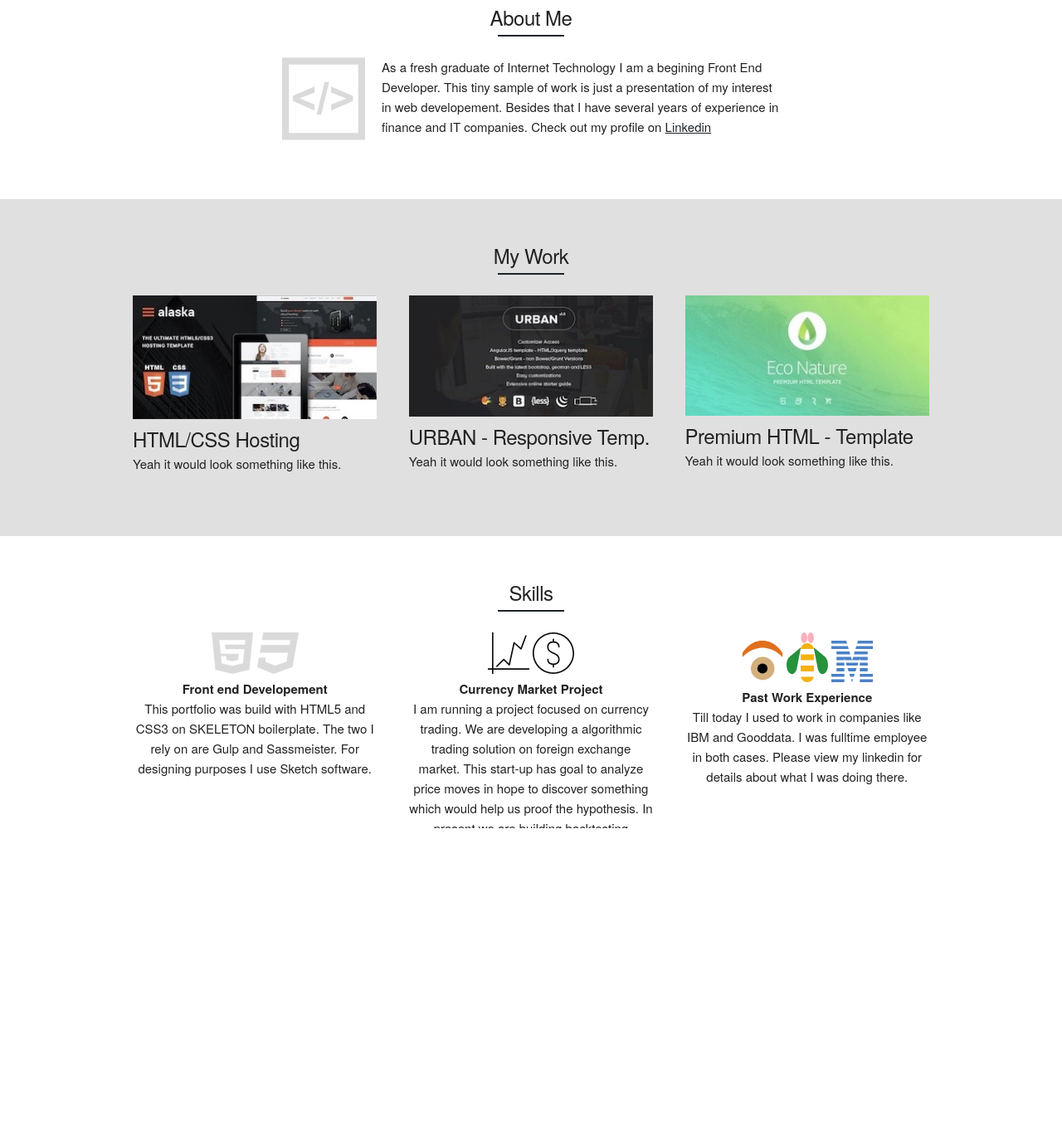
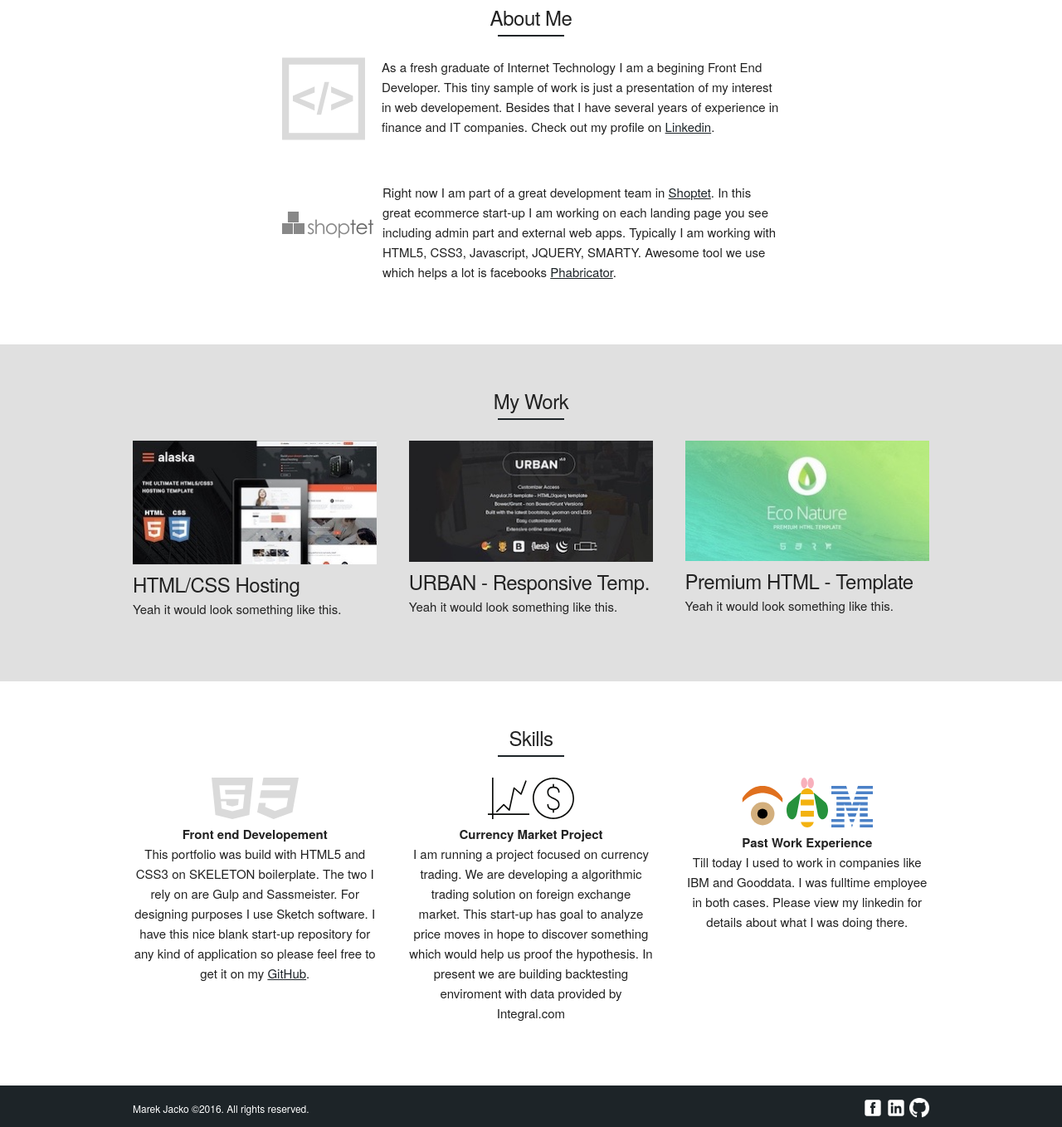
Before and after one commit to MarekJCK/marek-personal, a website: page index.html in a window 1280 px wide. Shown: the part 527-1885 px from the top of the page at 83% size. Before the commit the page ends 1710 px from the top, so only its background shows below. Drawn offline with Linux system fonts and the light colour scheme.

Commit message:
shoptet article added, skills part adjusted and footer update

```diff
--- a/index.html
+++ b/index.html
@@ -76,7 +76,23 @@
 
             <div class="bio-body">
 
-              <p>As a fresh graduate of Internet Technology I am a begining Front End Developer. This tiny sample of work is just a presentation of my interest in web developement. Besides that I have several years of experience in finance and IT companies. Check out my profile on <a href="https://www.linkedin.com/in/marekjacko">Linkedin</a></p>
+              <p>As a fresh graduate of Internet Technology I am a begining Front End Developer. This tiny sample of work is just a presentation of my interest in web developement. Besides that I have several years of experience in finance and IT companies. Check out my profile on <a href="https://www.linkedin.com/in/marekjacko">Linkedin</a>.</p>
+
+            </div>
+
+          </div>
+
+          <div class="bio">
+
+            <div class="bio-image bio-image-shoptet">
+
+              <a href="https://www.shoptet.cz/" target="_blank" title="shoptet.cz"><img src="img/shoptet.png" alt="shoptet"></a>
+
+            </div>
+
+            <div class="bio-body">
+
+              <p>Right now I am part of a great development team in <a href="https://www.shoptet.cz/nas-tym/" target="_blank">Shoptet</a>. In this great ecommerce start-up I am working on each landing page you see including admin part and external web apps. Typically I am working with HTML5, CSS3, Javascript, JQUERY, SMARTY. Awesome tool we use which helps a lot is facebooks <a href="http://phabricator.org/" target="_blank">Phabricator</a>.</p>
 
             </div>
 
@@ -147,7 +163,7 @@
 
               <h6 class="skill-title">Front end Developement</h6>
 
-              <p>This portfolio was build with HTML5 and CSS3 on SKELETON boilerplate. The two I rely on are Gulp and Sassmeister. For designing purposes I use Sketch software.</p>
+              <p>This portfolio was build with HTML5 and CSS3 on SKELETON boilerplate. The two I rely on are Gulp and Sassmeister. For designing purposes I use Sketch software. I have this nice blank start-up repository for any kind of application so please feel free to get it on my <a href="https://github.com/MarekJCK/Blank-projectSetup" target="_blank">GitHub</a>.</p>
 
             </div>
 
@@ -210,6 +226,11 @@
                   <img src="img/linkedin.svg" class="social-image" alt="linkedin" />
                 </a>
               </li>
+              <li class="social-item">
+                <a href="https://github.com/MarekJCK/Blank-projectSetup" target="_blank">
+                  <img src="img/GitHub.png" class="social-image" alt="github" />
+                </a>
+              </li>
             </ul>
 
         </div>
--- a/src/partials/_sections.scss
+++ b/src/partials/_sections.scss
@@ -78,9 +78,9 @@
 .section-about {}
 
 
-  .bio {
-
-  }
+.bio:nth-last-of-type(1) {
+  margin-top: 5%;
+}
 
     .bio-image {
 
@@ -107,6 +107,14 @@
       overflow: hidden;
     }
 
+    .bio-image-shoptet {
+      height: 100px;
+      margin-right: 10px;
+    }
+
+    .bio-image-shoptet img {
+      padding-top: 35px
+    }
 
 /**
  * Section Work
```
Also changed, not shown: img/GitHub.png (added), img/shoptet.png (added), style/application.css.
